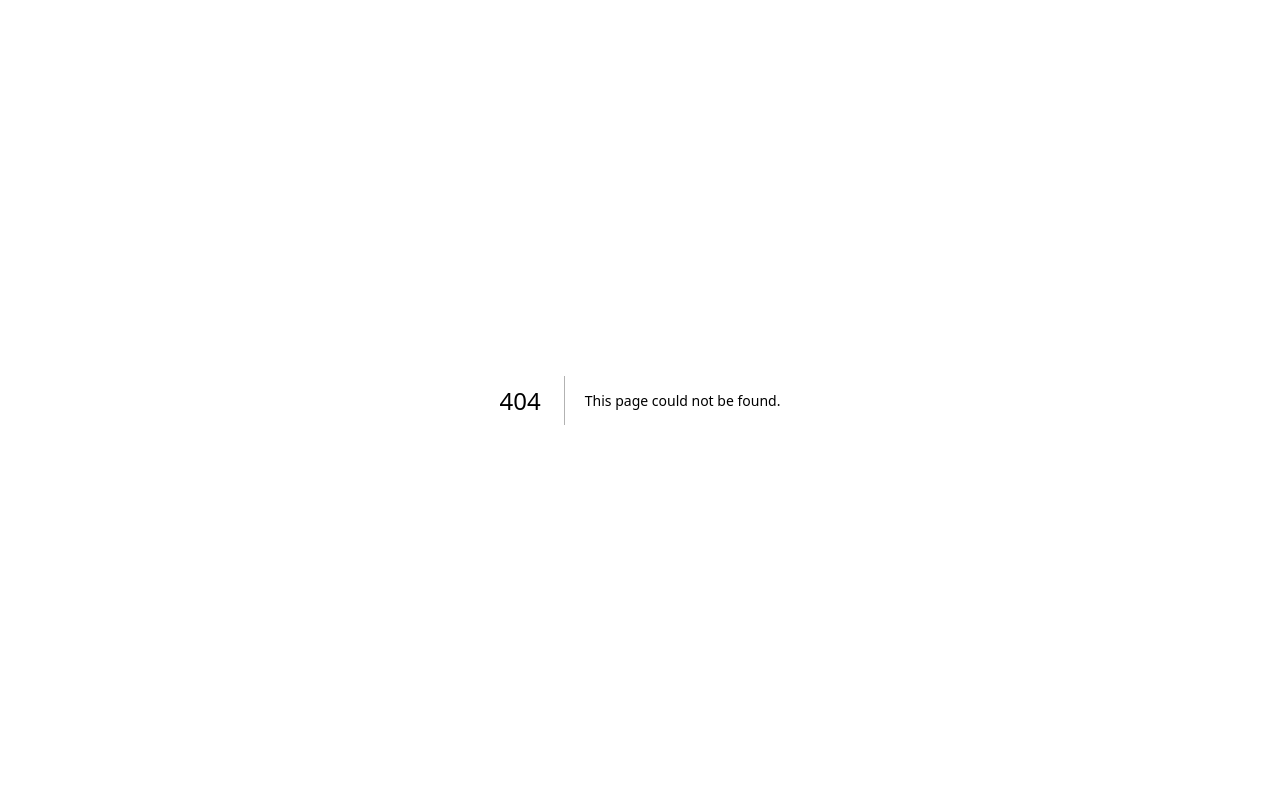
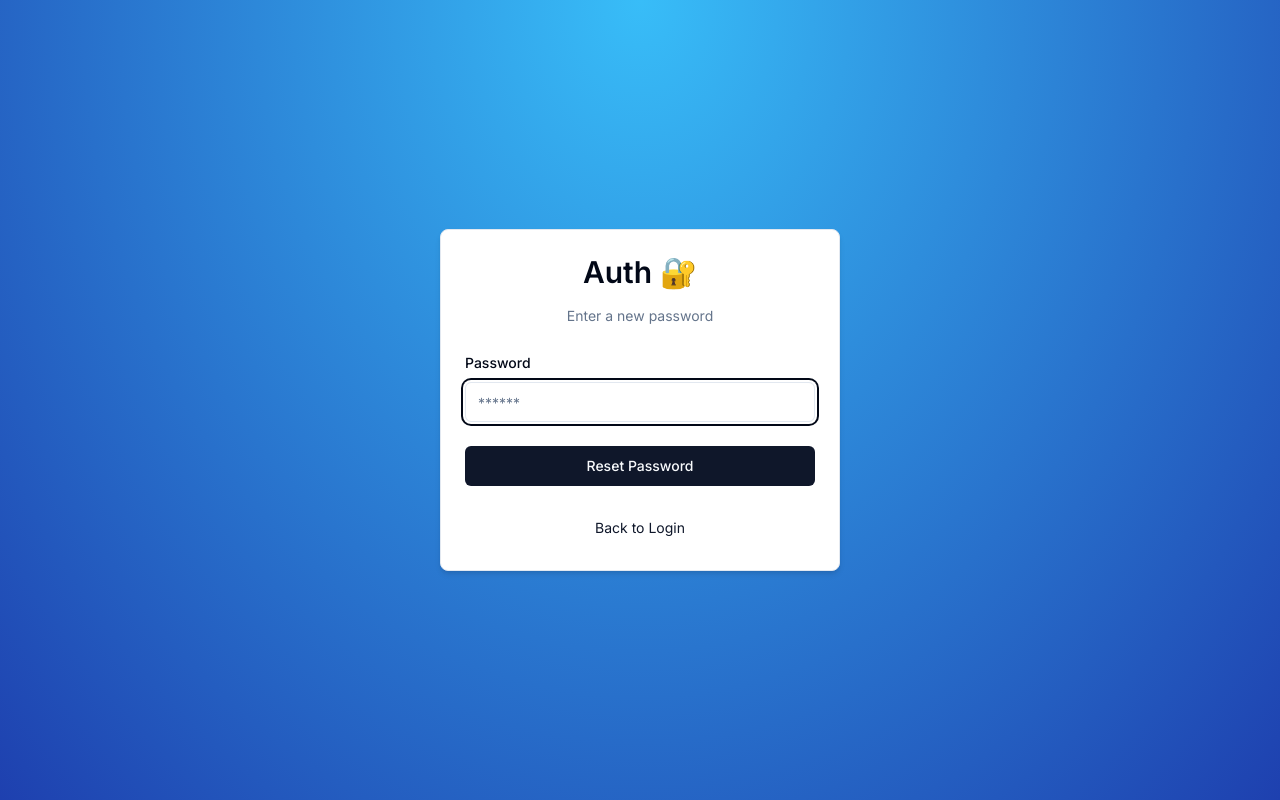
Before and after one commit to ranepaarth/next-auth-advanced, a Next.js app: page /auth/new-password in a window 1280 px wide. Before the commit this address had no page. Built offline with nearby package versions, Linux system fonts and the light colour scheme.

Commit message:
feat: new-password page
When user clicks the password reset link from their email, they get redirected to the new-password page. Here they can enter a new password of their choice. The form makes use of the new-password server action on submission.

```diff
--- /dev/null
+++ b/src/app/auth/new-password/page.tsx
@@ -0,0 +1,8 @@
+import {NewPasswordForm} from '@/components/auth/NewPasswordForm';
+import React from 'react';
+
+const NewPasswordPage = () => {
+  return <NewPasswordForm />;
+};
+
+export default NewPasswordPage;
--- /dev/null
+++ b/src/components/auth/NewPasswordForm.tsx
@@ -0,0 +1,87 @@
+'use client';
+
+import { newPasswordAction } from '@/actions/new-password';
+import { CardWrapper } from '@/components/auth/CardWrapper';
+import { FormBtn } from '@/components/FormBtn';
+import { FormError } from '@/components/FormError';
+import { FormSuccess } from '@/components/FormSuccess';
+import {
+  Form,
+  FormControl,
+  FormField,
+  FormItem,
+  FormLabel,
+  FormMessage,
+} from '@/components/ui/form';
+import { Input } from '@/components/ui/input';
+import { NewPasswordSchema } from '@/schemas';
+import { zodResolver } from '@hookform/resolvers/zod';
+import { useSearchParams } from 'next/navigation';
+import React, { useState, useTransition } from 'react';
+import { useForm } from 'react-hook-form';
+import * as z from 'zod';
+
+export function NewPasswordForm() {
+  const searchParams = useSearchParams();
+  const token = searchParams.get('reset-token');
+
+  const [error, setError] = useState<string | undefined>();
+  const [success, setSuccess] = useState<string | undefined>();
+  const [isPending, startTransition] = useTransition();
+
+  const form = useForm<z.infer<typeof NewPasswordSchema>>({
+    resolver: zodResolver(NewPasswordSchema),
+    defaultValues: {
+      password: '',
+    },
+  });
+
+  const onSubmit = async (values: z.infer<typeof NewPasswordSchema>) => {
+    setError('');
+    setSuccess('');
+    startTransition(() =>
+      newPasswordAction(values, token).then(data => {
+        setError(data.error);
+        setSuccess(data.success);
+      }),
+    );
+  };
+
+  return (
+    <CardWrapper
+      headerLabel='Enter a new password'
+      backButtonLabel={'Back to Login'}
+      backButtonHref='/auth/login'
+    >
+      <Form {...form}>
+        <form onSubmit={form.handleSubmit(onSubmit)} className='space-y-6'>
+          <div className='space-y-4'>
+            <FormField
+              control={form.control}
+              name='password'
+              render={({ field }) => (
+                <FormItem>
+                  <FormLabel>Password</FormLabel>
+                  <FormControl>
+                    <Input
+                      {...field}
+                      placeholder='******'
+                      type='password'
+                      autoFocus
+                      disabled={isPending}
+                      autoComplete='off'
+                    />
+                  </FormControl>
+                  <FormMessage />
+                </FormItem>
+              )}
+            />
+          </div>
+          <FormError message={error} />
+          <FormSuccess message={success} />
+          <FormBtn isPending={isPending} text={'Reset Password'} />
+        </form>
+      </Form>
+    </CardWrapper>
+  );
+}
--- a/src/routes.ts
+++ b/src/routes.ts
@@ -3,7 +3,11 @@
  * These routes do not require authentication
  * @type {string[]}
  */
-export const publicRoutes = ['/', '/auth/new-verification'];
+export const publicRoutes = [
+  '/',
+  '/auth/new-verification',
+  '/auth/new-password',
+];
 
 /**
  * An array of routes used for authentication
```
